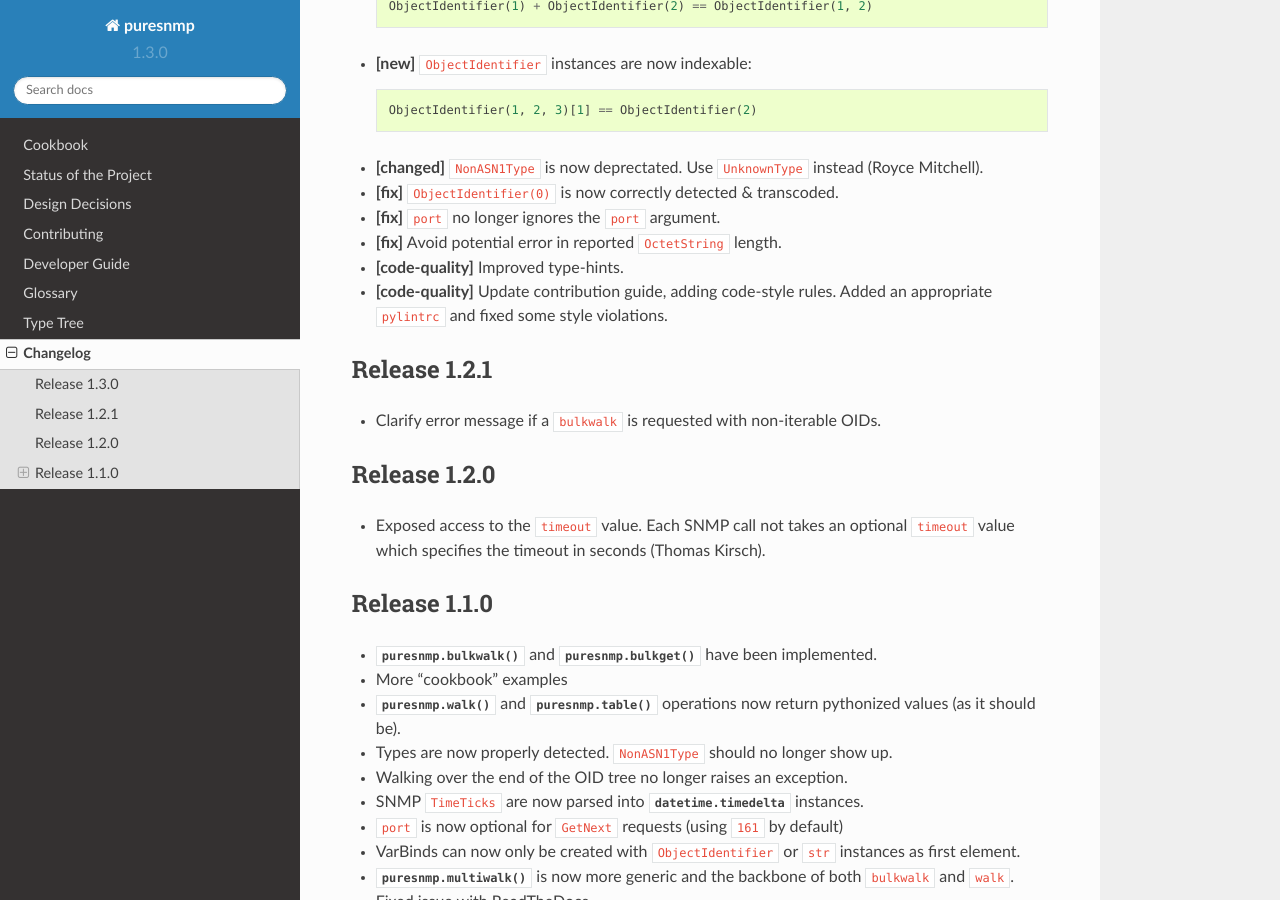
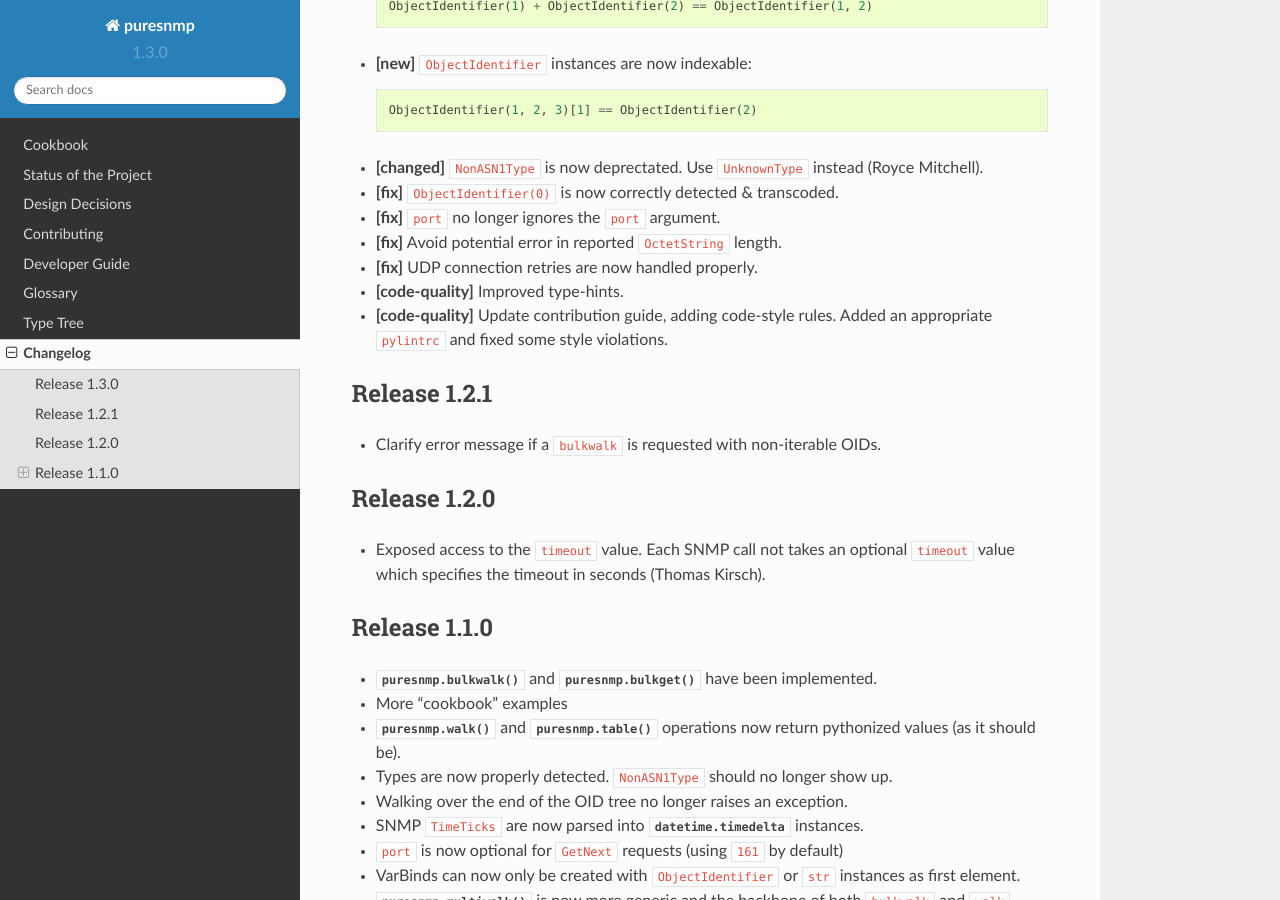
Before and after one commit to exhuma/puresnmp, a Sphinx documentation site: the page built from docs/changelog.rst, in a window 1280 px wide and 900 px high, scrolled down 696 px. Built offline with Sphinx 7.4.7 and the Read the Docs theme 2.0.0, drawn with Linux system fonts in a browser that asks for light colours.

Commit message:
Update changelog

```diff
--- a/docs/changelog.rst
+++ b/docs/changelog.rst
@@ -37,6 +37,7 @@
 * **[fix]** ``ObjectIdentifier(0)`` is now correctly detected & transcoded.
 * **[fix]** ``port`` no longer ignores the ``port`` argument.
 * **[fix]** Avoid potential error in reported ``OctetString`` length.
+* **[fix]** UDP connection retries are now handled properly.
 * **[code-quality]** Improved type-hints.
 * **[code-quality]** Update contribution guide, adding code-style rules. Added
   an appropriate ``pylintrc`` and fixed some style violations.
```
